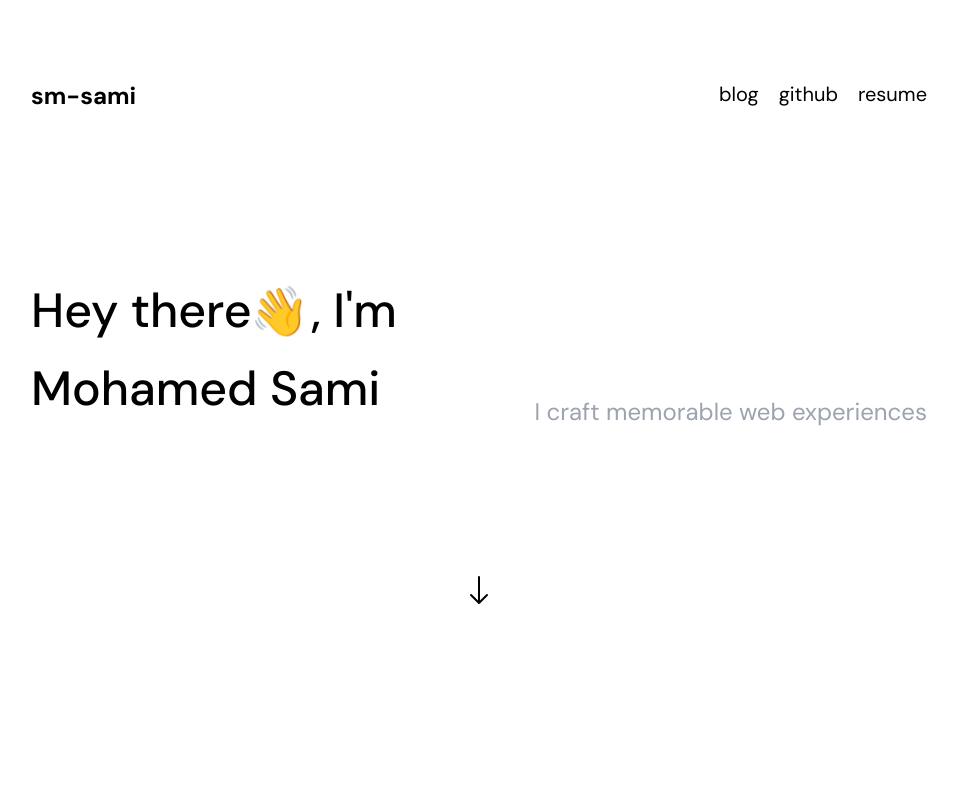
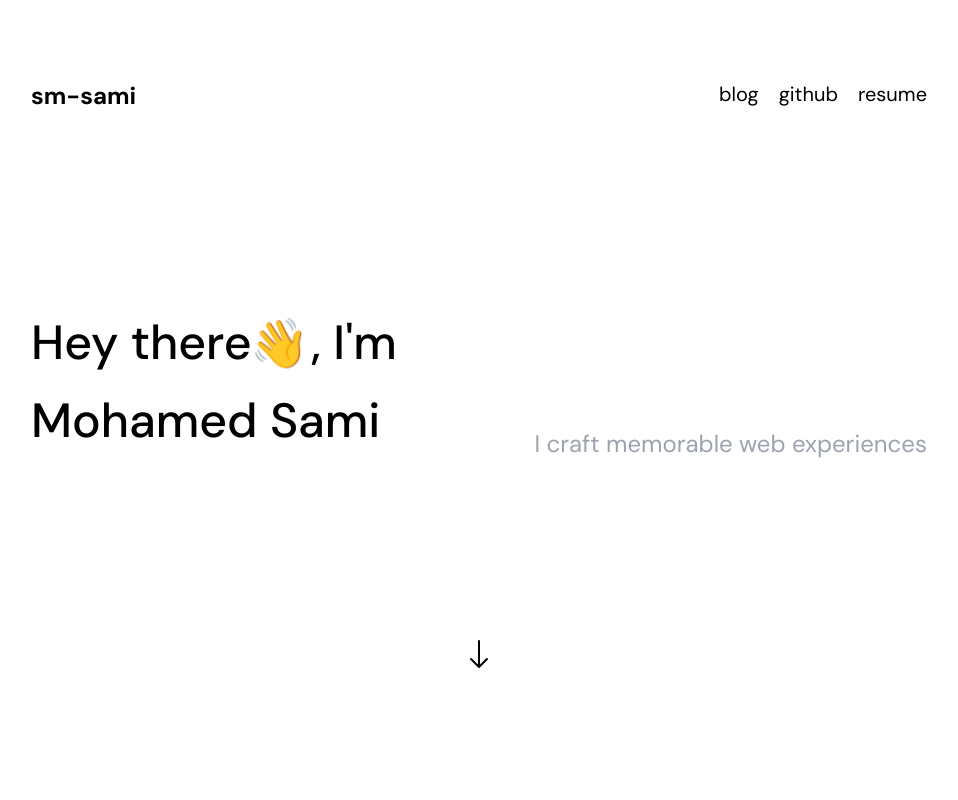
Before and after one commit to mhmdsami/mhmdsami, a Next.js app: page / in a window 1280 px wide. Shown: the top 800 px of the page, without its empty margins (161-1119 px from the left). Built offline with nearby package versions, Linux system fonts and the light colour scheme.

Commit message:
fix margin, padding

```diff
--- a/components/Hero.tsx
+++ b/components/Hero.tsx
@@ -1,7 +1,7 @@
 const Hero = () => {
     return (
-    <div className="flex flex-col min-h-screen">
-        <main className="flex justify-between px-48 py-20">
+    <div className="flex flex-col min-h-[90vh]">
+        <main className="flex justify-between my-28">
             <div className="text-5xl leading-relaxed font-medium select-none">
                 Hey there<span className="inline-block origin-bottom-right animate-wave">👋</span>, I&apos;m<br />
                 Mohamed Sami
--- a/components/Layout.tsx
+++ b/components/Layout.tsx
@@ -13,8 +13,10 @@ const Layout = ({pageName, children}: LayoutProps) => {
             <Head>
                 <title>Mohamed Sami | {pageName}</title>
             </Head>
-            <Navbar />
-            <main>{children}</main>
+            <div className="mx-48">
+                <Navbar />
+                <main>{children}</main>
+            </div>
             <Footer />
         </>
     )
--- a/components/Navbar.tsx
+++ b/components/Navbar.tsx
@@ -8,7 +8,7 @@ const Navbar = () => {
     ]
 
     return (
-        <nav className="flex justify-between mx-48 my-20">
+        <nav className="flex justify-between my-[10vh]">
             <div className="text-2xl font-bold cursor-pointer">
                 <Link href="/">sm-sami</Link>
             </div>
```
